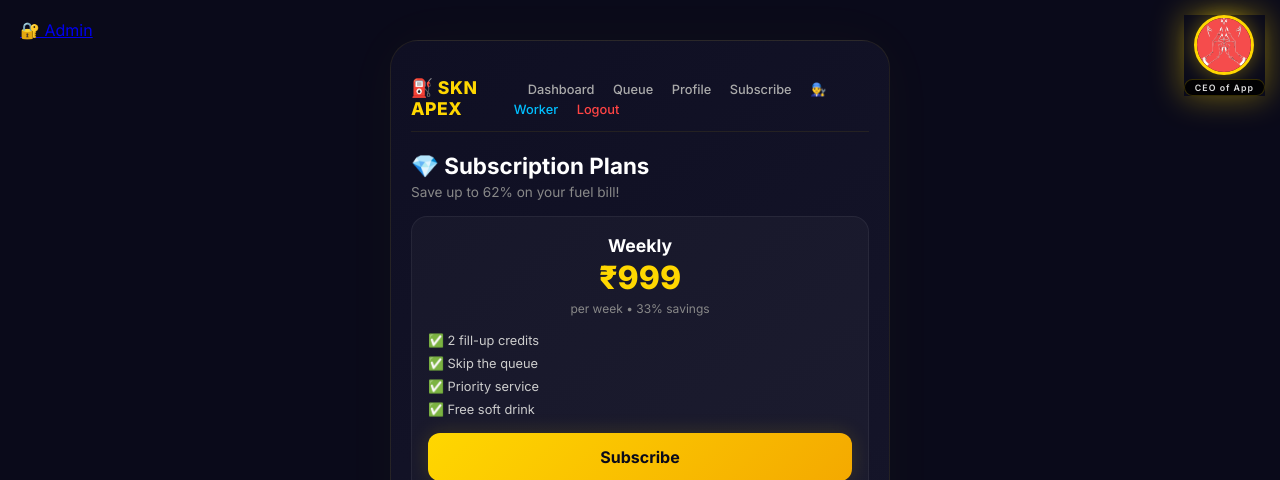
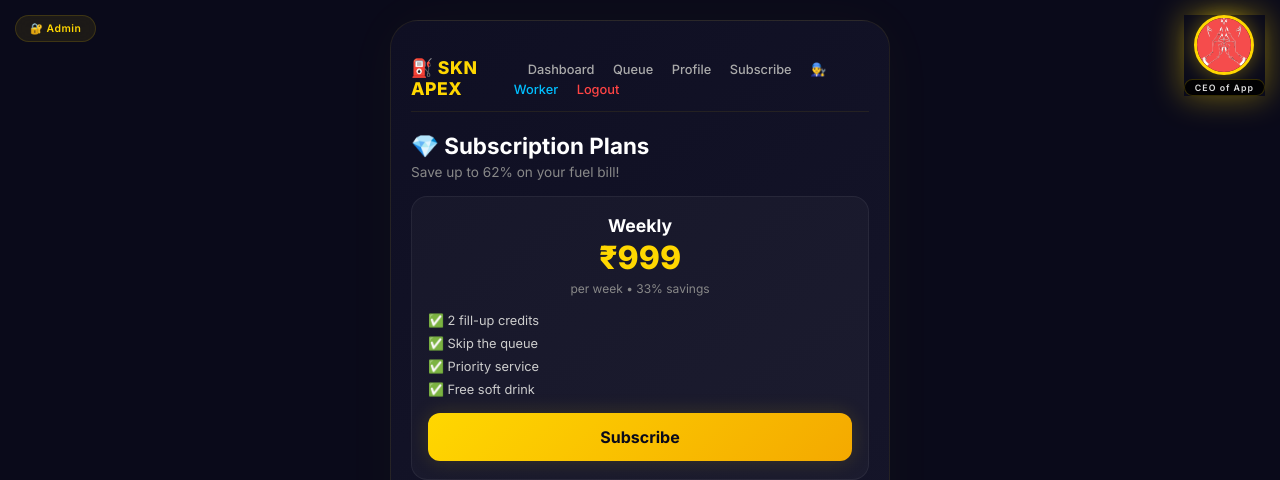
Before and after one commit to PUSHCLASH/skn-apex, a Flask app: page /subscriptions in a window 1280 px wide. Shown: the top 480 px of the page. Run offline with Flask 3, Linux system fonts and the light colour scheme; the visitor is signed in with stand-in values (Sample User, id 1); data that the repository does not hold is empty; some libraries are stand-ins or nearby versions.

Commit message:
Update style.css

```diff
--- a/static/css/style.css
+++ b/static/css/style.css
@@ -752,3 +752,30 @@ body {
         grid-template-columns: 1fr 1fr;
     }
 }
+/* Admin Button - Top Left */
+.admin-btn-top-left {
+    position: fixed;
+    top: 15px;
+    left: 15px;
+    z-index: 9998;
+    background: rgba(255, 215, 0, 0.08);
+    border: 1px solid rgba(255, 215, 0, 0.15);
+    color: #FFD700;
+    padding: 6px 14px;
+    border-radius: 20px;
+    font-size: 0.65rem;
+    font-weight: 600;
+    text-decoration: none;
+    cursor: pointer;
+    transition: all 0.3s ease;
+    backdrop-filter: blur(10px);
+    letter-spacing: 0.5px;
+}
+.admin-btn-top-left:hover {
+    background: rgba(255, 215, 0, 0.15);
+    border-color: rgba(255, 215, 0, 0.4);
+    transform: scale(1.05);
+}
+.admin-btn {
+    display: none; /* hide old one */
+}
```
